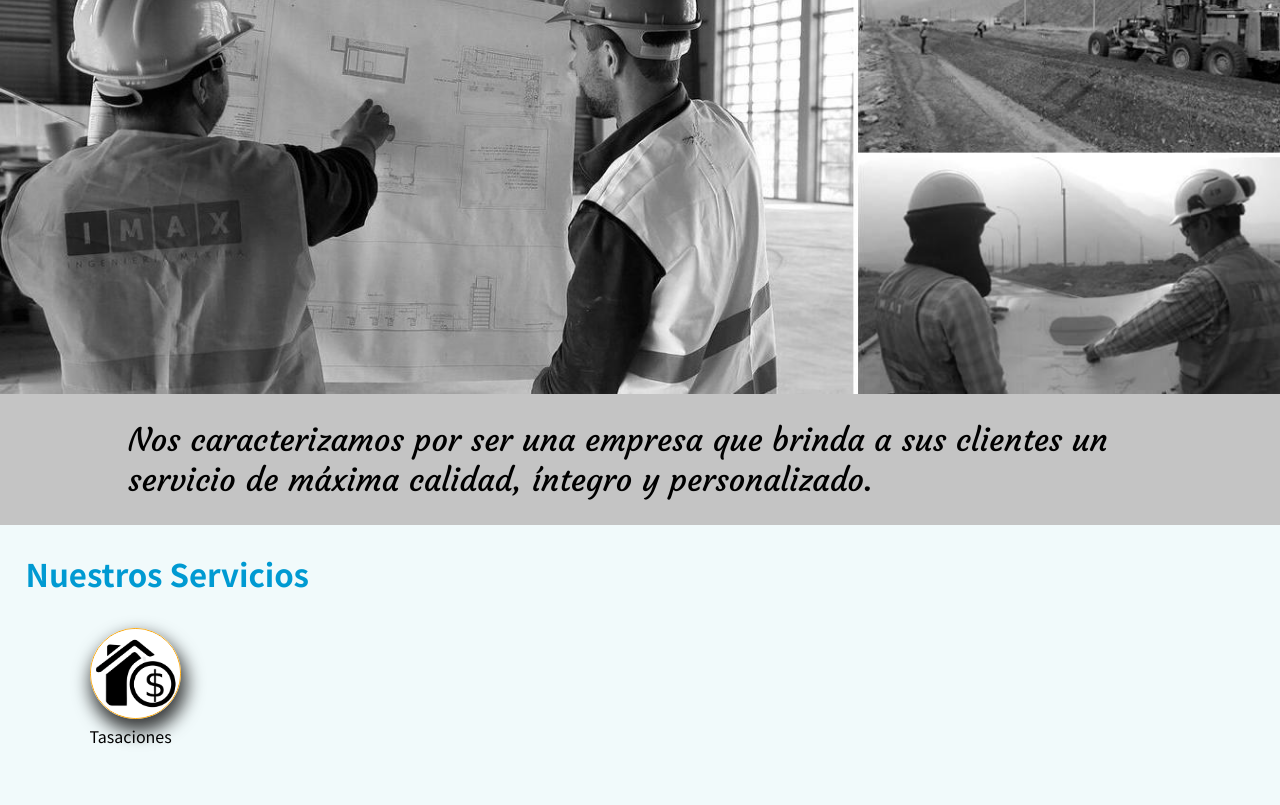
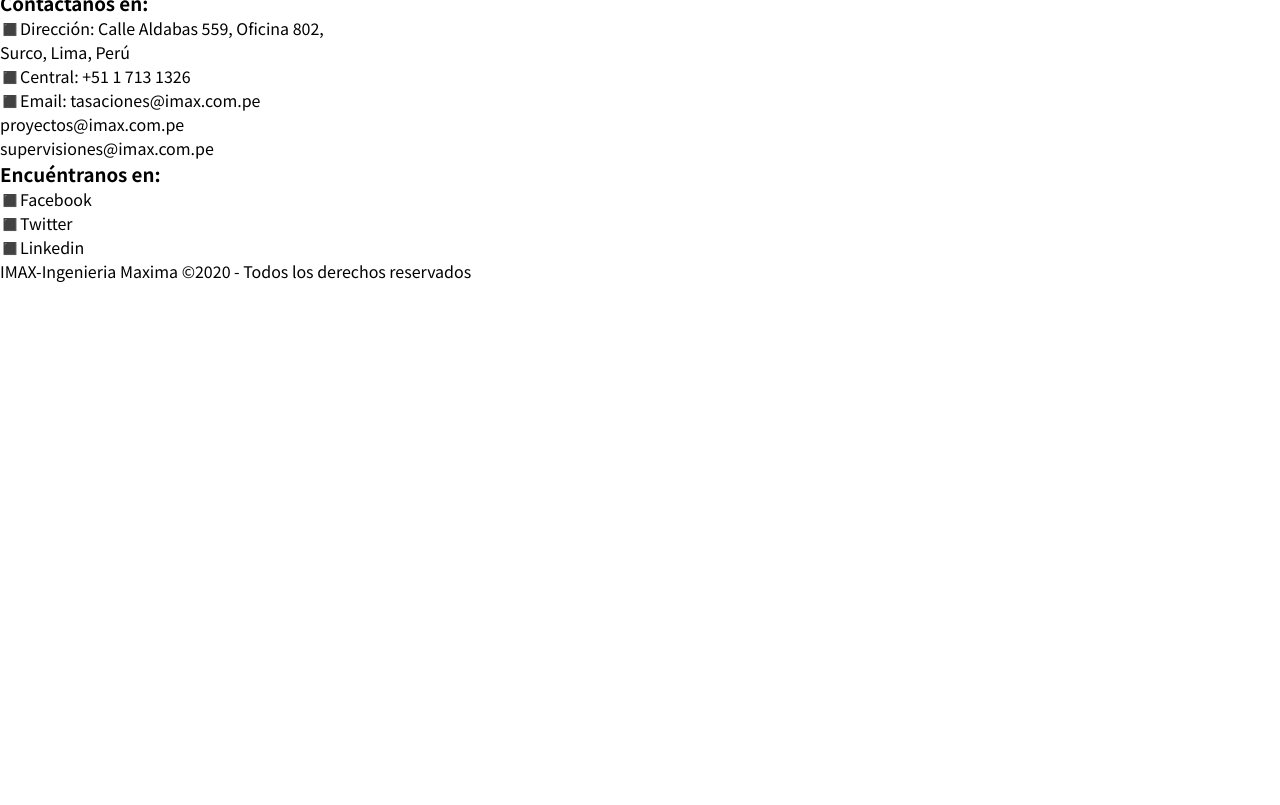
Before and after one commit to andresgomezIMAX/pagina-web-imax, a plain HTML site: page src/index.html in a window 1280 px wide. Shown: the part 155-960 px from the top of the page. After the commit the page ends 800 px from the top, so only its background shows below. Drawn offline with nearby package versions, Linux system fonts and the light colour scheme.

Commit message:
editando rutas

```diff
--- a/src/index.html
+++ b/src/index.html
@@ -22,12 +22,13 @@
                 <ul>
                     <li><a href="#/">Home</a></li>
                     <li class="submenu">
-                        <a href="#/nosotros">Nosotros  <i class="fas fa-angle-down"></i></a>
+                        <a href="#/">Nosotros  <i class="fas fa-angle-down"></i></a>
                         <ul class="children">
-                            <li><a  href="#/somos">¿Quienes somos?</a></li>
+                            <li><a  href="#/nosotros">¿Quienes somos?</a></li>
                             <li><a href="#/staff">Nuestro Staff</a></li>
                         </ul>
                     </li>
+
 
                     <li><a href="#/servicios">Servicios</a></li>
                     <li><a href="#/contactanos">Contactanos</a></li>
@@ -37,37 +38,41 @@
 
 
     </header>
-    <main>
-        <section>
-            <div class="slider">
-                <ul>
+    <main id="container">
 
-                    <li><img src="../assets/_home-slide-1.jpg"></li>
-                    <li><img src="../assets/home-slide-2.jpg"></li>
-                    <li><img src="../assets/_home-slide-3.jpg"></li>
-                    <li><img src="../assets/home-slide-1.jpg"></li>
-                </ul>
-            </div>
-        </section>
-        <section >
-            <div class="lema">
-                <p>Nos caracterizamos por ser una empresa que brinda a sus clientes
-                    un servicio de máxima calidad, íntegro y personalizado.</p>
-            </div>
 
-        </section>
-
-        <section class="servicios">
-            <p class="title">Nuestros Servicios</p>
-            <div class="box-btn">
-                <div class="div-servicios">
-                    <input type="image" src="../assets/tasaciones.png" class="btn-imagen">
-                    <!-- <button class="btn-imagen"></button> -->
-                    <p>Tasaciones</p>
-                </div>
-            </div>
-        </section>
     </main>
 
+    <footer class="footerPage">
+        <div class="fooFirst">
+            <div class="boxLogo">
+                <img class="logo" src="../assets/logo.png">
+            </div>
+            <div class="boxContacto">
+                <h3>Contactanos en:</h3>
+                <p>◼️Dirección: Calle Aldabas 559,
+                    Oficina 802, <br>Surco, Lima, Perú
+                </p>
+                <p>◼️Central: +51 1 713 1326
+                </p>
+                <p>◼️Email: tasaciones@imax.com.pe <br>
+                    proyectos@imax.com.pe <br>
+                    supervisiones@imax.com.pe</p>
+            </div>
+            <div class="boxRedes">
+                <h3>Encuéntranos en:</h3>
+                <p>◼️Facebook
+                </p>
+                <p>◼️Twitter
+                </p>
+                <p>◼️Linkedin</p>
+            </div>
+        </div>
+        <div class="fooSecond">
+            <p class="copy">IMAX-Ingenieria Maxima ©2020 - Todos los derechos reservados </p>
+        </div>
+
+    </footer>
+<script type="module" src="./main.js"></script>
 </body>
 </html>
```
